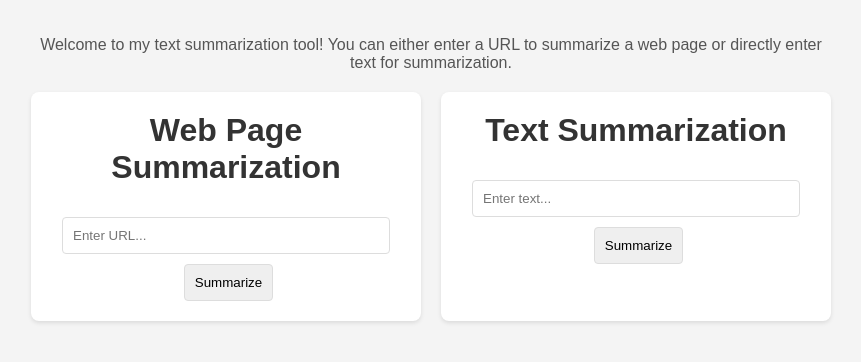
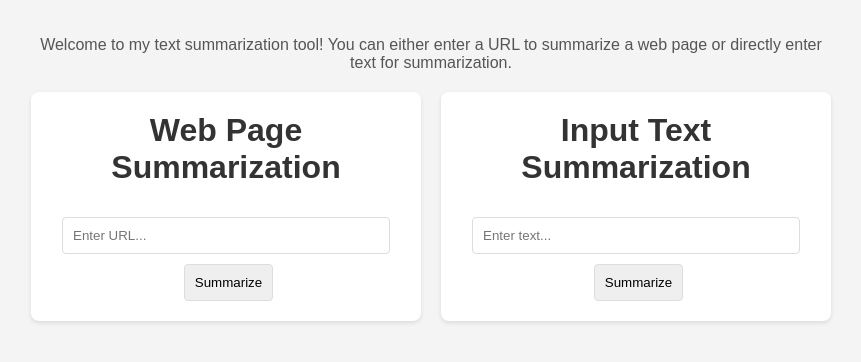
Before and after one commit to snehasund/article-summarizer, a Flask app: page / in a window 1280 px wide. Shown: the top 362 px of the page, without its empty margins (209-1070 px from the left). Run offline with Flask 3, Linux system fonts and the light colour scheme.

Commit message:
fixed styling

```diff
--- a/app.py
+++ b/app.py
@@ -16,7 +16,7 @@ def summarize_text(text, n=5):
     word_freq = nltk.FreqDist(filtered_words)
     sentences = sent_tokenize(text)
     sentences_score = {i: sum(word_freq[word] for word in word_tokenize(sent.lower()) if word in word_freq)
-                       for i, sent in enumerate(sentences)}
+        for i, sent in enumerate(sentences)}
     top_sentences_indices = sorted(sentences_score, key=sentences_score.get, reverse=True)[:n]
     top_sentences = [sentences[i] for i in top_sentences_indices]
     return " ".join(top_sentences)
@@ -34,7 +34,7 @@ def top_n_sentences(text, n=5):
     word_freq = nltk.FreqDist(filtered_words)
     sentences = nltk.sent_tokenize(text)
     sentences_score = {i: sum(word_freq[word] for word in nltk.word_tokenize(sent.lower()) if word in word_freq)
-                       for i, sent in enumerate(sentences)}
+        for i, sent in enumerate(sentences)}
     top_sentences_indices = sorted(sentences_score, key=sentences_score.get, reverse=True)[:n]
     top_sentences = [sentences[i] for i in top_sentences_indices]
     return " ".join(top_sentences)
--- a/templates/index.html
+++ b/templates/index.html
@@ -79,9 +79,9 @@
             </div>
             <!-- Option Two Content -->
             <div class="container">
-                <h1>Text Summarization</h1>
+                <h1 style=''>Input Text Summarization</h1>
                 <form method="POST" action="/">
-                    <input type="text" name="input_text" id="input_text" placeholder="Enter text...">
+                    <input type="text" name="input_text" id="input_text" placeholder="Enter text..." style="">
                     <input type="submit" name="submit_text" id="submit_text" value="Summarize">
                 </form>
             </div>
```
